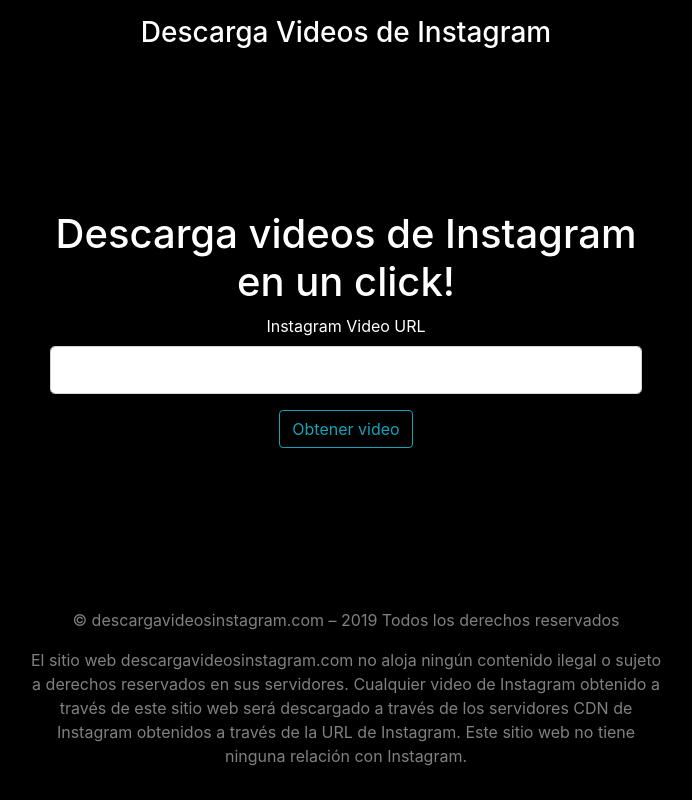
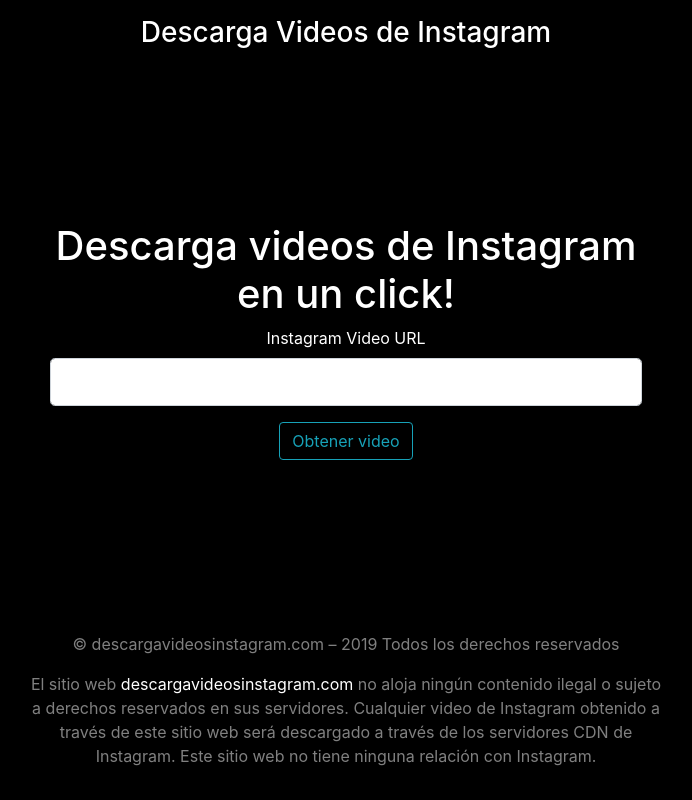
Before and after one commit to therealjuan-zz/descargavideosinstagram, a Flask app: page / in a window 1280 px wide. Shown: the whole page, without its empty margins (294-986 px from the left). Run offline with Flask 2, Linux system fonts and the light colour scheme; some libraries are stand-ins or nearby versions.

Commit message:
Updated footer

```diff
--- a/templates/layout.html
+++ b/templates/layout.html
@@ -50,7 +50,7 @@
     <footer class="mastfoot mt-auto">
       <div class="inner">
         <p>© descargavideosinstagram.com – 2019 Todos los derechos reservados</p>
-        <p>El sitio web descargavideosinstagram.com no aloja ningún contenido ilegal o sujeto a derechos reservados en sus servidores. Cualquier video de Instagram obtenido a través de este sitio web será descargado a través de los servidores CDN de Instagram obtenidos a través de la URL de Instagram. Este sitio web no tiene ninguna relación con Instagram.</p>
+        <p>El sitio web <a href="http://descargavideosinstagram.com">descargavideosinstagram.com</a> no aloja ningún contenido ilegal o sujeto a derechos reservados en sus servidores. Cualquier video de Instagram obtenido a través de este sitio web será descargado a través de los servidores CDN de Instagram. Este sitio web no tiene ninguna relación con Instagram.</p>
       </div>
     </footer>
   </div>
```
